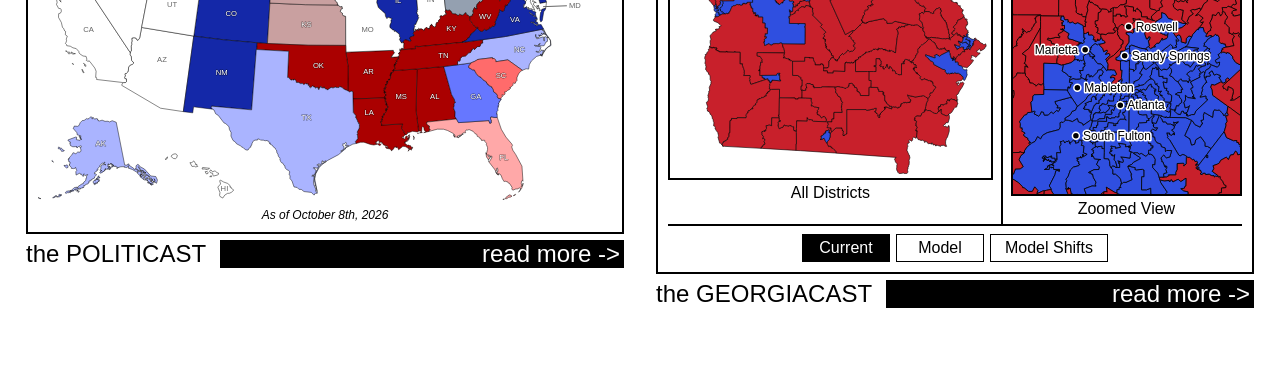
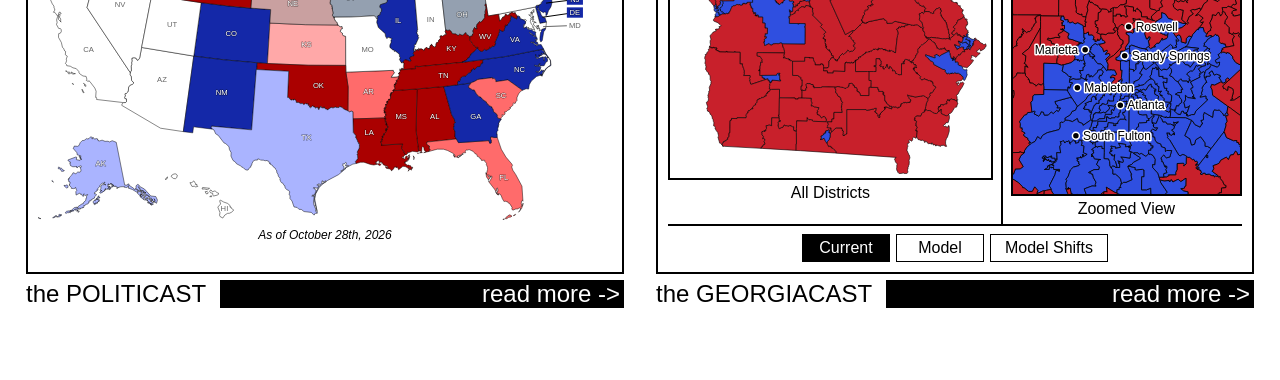
Before and after one commit to remember-alamo/alanramble, a plain HTML site: page index.html in a window 1280 px wide. Shown: the part 446-826 px from the top of the page. Drawn offline with Linux system fonts and the light colour scheme.

Commit message:
POLITICAST: rating updates, drop projected margins, align home widgets
- Senate: NC, MN, GA to Safe D; KS to Lean R; AR, FL to Likely R
- Governors: VT, GA to Tilt D; AZ to Likely D; NM to Safe D; KS, FL to Likely R
- As of October 28th, 2026
- Remove the projected margin from the tooltip and opinions page (color bar stays)
- "Opinion not provided for this contest." for races without a write-up
- Home page: stretch the POLITICAST box so both captions line up on desktop

Co-Authored-By: Claude Opus 5.5 <noreply@anthropic.com>

```diff
--- a/politicast/data.js
+++ b/politicast/data.js
@@ -3,7 +3,7 @@
 // Each race is keyed by two-letter state code:
 //   lean:       "D" or "R"                    which party you pick
 //   rating:     "safe" | "likely" | "lean" | "tilt"
-//   margin:     projected margin in points (positive number, shown as e.g. "R+9.0")
+//   margin:     projected margin in points (positive number; not shown on the site)
 //   candidates: [{ name, party }]             shown in the hover box
 //
 // The seat-count bar and map colors are computed from this file, so changing a race's
@@ -18,7 +18,7 @@
 //
 // !! The ratings, margins and holdover counts below are still PLACEHOLDERS, not real picks. !!
 window.POLITICAST_DATA = {
-  asOf: "October 8th, 2026",
+  asOf: "October 28th, 2026",
   year: 2026,
 
   senate: {
@@ -28,24 +28,24 @@ window.POLITICAST_DATA = {
     races: {
       AK: { lean: "D", rating: "lean",   margin: 3.0, candidates: [{ name: "Mary Peltola", party: "D" }, { name: "Dan Sullivan", party: "R" }] },
       AL: { lean: "R", rating: "safe",   margin: 24.0, candidates: [{ name: "Everett Wess", party: "D" }, { name: "Barry Moore", party: "R" }] },
-      AR: { lean: "R", rating: "safe",   margin: 22.0, candidates: [{ name: "Hallie Shoffner", party: "D" }, { name: "Tom Cotton", party: "R" }] },
+      AR: { lean: "R", rating: "likely", margin: 22.0, candidates: [{ name: "Hallie Shoffner", party: "D" }, { name: "Tom Cotton", party: "R" }] },
       CO: { lean: "D", rating: "safe",   margin: 15.0, candidates: [{ name: "John Hickenlooper", party: "D" }, { name: "Mark Baisley", party: "R" }] },
       DE: { lean: "D", rating: "safe",   margin: 20.0, candidates: [{ name: "Chris Coons", party: "D" }, { name: "Michael Katz", party: "R" }] },
-      FL: { lean: "R", rating: "lean",   margin: 5.0, candidates: [{ name: "Angie Nixon", party: "D" }, { name: "Ashley Moody", party: "R" }] },
-      GA: { lean: "D", rating: "likely", margin: 7.5, candidates: [{ name: "Jon Ossoff", party: "D" }, { name: "Mike Collins", party: "R" }] },
+      FL: { lean: "R", rating: "likely", margin: 5.0, candidates: [{ name: "Angie Nixon", party: "D" }, { name: "Ashley Moody", party: "R" }] },
+      GA: { lean: "D", rating: "safe",   margin: 7.5, candidates: [{ name: "Jon Ossoff", party: "D" }, { name: "Mike Collins", party: "R" }] },
       IA: { lean: "D", rating: "tilt",   margin: 0.3, candidates: [{ name: "Josh Turek", party: "D" }, { name: "Ashley Hinson", party: "R" }] },
       ID: { lean: "R", rating: "safe",   margin: 30.0, candidates: [{ name: "Jim Risch", party: "R" }, { name: "Todd Achilles", party: "I" }] },
       IL: { lean: "D", rating: "safe",   margin: 14.0, candidates: [{ name: "Juliana Stratton", party: "D" }, { name: "Don Tracy", party: "R" }] },
-      KS: { lean: "R", rating: "tilt",   margin: 1.0, candidates: [{ name: "Adam Hamilton", party: "D" }, { name: "Roger Marshall", party: "R" }] },
+      KS: { lean: "R", rating: "lean",   margin: 1.0, candidates: [{ name: "Adam Hamilton", party: "D" }, { name: "Roger Marshall", party: "R" }] },
       KY: { lean: "R", rating: "safe",   margin: 18.0, candidates: [{ name: "Charles Booker", party: "D" }, { name: "Andy Barr", party: "R" }] },
       LA: { lean: "R", rating: "safe",   margin: 20.0, candidates: [{ name: "Jamie Davis", party: "D" }, { name: "Julia Letlow", party: "R" }] },
       MA: { lean: "D", rating: "safe",   margin: 25.0, candidates: [{ name: "Ed Markey", party: "D" }, { name: "John Deaton", party: "R" }] },
       ME: { lean: "D", rating: "tilt",   margin: 0.5, candidates: [{ name: "Troy Jackson", party: "D" }, { name: "Susan Collins", party: "R" }] },
       MI: { lean: "D", rating: "tilt",   margin: 2.0, candidates: [{ name: "Abdul El-Sayed", party: "D" }, { name: "Mike Rogers", party: "R" }] },
-      MN: { lean: "D", rating: "likely", margin: 8.0, candidates: [{ name: "Peggy Flanagan", party: "D" }, { name: "Michele Tafoya", party: "R" }] },
+      MN: { lean: "D", rating: "safe",   margin: 8.0, candidates: [{ name: "Peggy Flanagan", party: "D" }, { name: "Michele Tafoya", party: "R" }] },
       MS: { lean: "R", rating: "safe",   margin: 17.0, candidates: [{ name: "Scott Colom", party: "D" }, { name: "Cindy Hyde-Smith", party: "R" }] },
       MT: { lean: "R", rating: "safe",   margin: 19.0, candidates: [{ name: "Alani Bankhead", party: "D" }, { name: "Kurt Alme", party: "R" }, { name: "Seth Bodnar", party: "I" }] },
-      NC: { lean: "D", rating: "lean",   margin: 3.0, candidates: [{ name: "Roy Cooper", party: "D" }, { name: "Michael Whatley", party: "R" }] },
+      NC: { lean: "D", rating: "safe",   margin: 3.0, candidates: [{ name: "Roy Cooper", party: "D" }, { name: "Michael Whatley", party: "R" }] },
       NE: { lean: "R", rating: "tilt",   margin: 1.0, candidates: [{ name: "Pete Ricketts", party: "R" }, { name: "Dan Osborn", party: "I" }] },
       NH: { lean: "D", rating: "likely", margin: 6.5, candidates: [{ name: "Chris Pappas", party: "D" }, { name: "John E. Sununu", party: "R" }] },
       NJ: { lean: "D", rating: "safe",   margin: 12.0, candidates: [{ name: "Cory Booker", party: "D" }, { name: "Justin Murphy", party: "R" }] },
@@ -74,17 +74,17 @@ window.POLITICAST_DATA = {
       AK: { lean: "D", rating: "lean",   margin: 4.0, candidates: [{ name: "Jonathan Kreiss-Tomkins", party: "D" }, { name: "Dave Bronson", party: "R" }, { name: "Treg Taylor", party: "R" }, { name: "Bernadette Wilson", party: "R" }] },
       AL: { lean: "R", rating: "safe",   margin: 25.0, candidates: [{ name: "Doug Jones", party: "D" }, { name: "Tommy Tuberville", party: "R" }] },
       AR: { lean: "R", rating: "safe",   margin: 24.0, candidates: [{ name: "Fredrick Love", party: "D" }, { name: "Sarah Huckabee Sanders", party: "R" }] },
-      AZ: { lean: "D", rating: "lean",   margin: 3.0, candidates: [{ name: "Katie Hobbs", party: "D" }, { name: "Andy Biggs", party: "R" }] },
+      AZ: { lean: "D", rating: "likely", margin: 3.0, candidates: [{ name: "Katie Hobbs", party: "D" }, { name: "Andy Biggs", party: "R" }] },
       CA: { lean: "D", rating: "safe",   margin: 20.0, candidates: [{ name: "Xavier Becerra", party: "D" }, { name: "Steve Hilton", party: "R" }] },
       CO: { lean: "D", rating: "safe",   margin: 14.0, candidates: [{ name: "Phil Weiser", party: "D" }, { name: "Victor Marx", party: "R" }] },
       CT: { lean: "D", rating: "likely", margin: 9.0, candidates: [{ name: "Ned Lamont", party: "D" }, { name: "Ryan Fazio", party: "R" }] },
-      FL: { lean: "R", rating: "lean",   margin: 5.0, candidates: [{ name: "David Jolly", party: "D" }, { name: "Byron Donalds", party: "R" }] },
-      GA: { lean: "R", rating: "tilt",   margin: 0.3, candidates: [{ name: "Keisha Lance Bottoms", party: "D" }, { name: "Rick Jackson", party: "R" }] },
+      FL: { lean: "R", rating: "likely", margin: 5.0, candidates: [{ name: "David Jolly", party: "D" }, { name: "Byron Donalds", party: "R" }] },
+      GA: { lean: "D", rating: "tilt",   margin: 0.3, candidates: [{ name: "Keisha Lance Bottoms", party: "D" }, { name: "Rick Jackson", party: "R" }] },
       HI: { lean: "D", rating: "safe",   margin: 25.0, candidates: [{ name: "Josh Green", party: "D" }, { name: "Gary Cordery", party: "R" }] },
       IA: { lean: "D", rating: "tilt",   margin: 1.5, candidates: [{ name: "Rob Sand", party: "D" }, { name: "Zach Lahn", party: "R" }] },
       ID: { lean: "R", rating: "safe",   margin: 30.0, candidates: [{ name: "Terri Pickens", party: "D" }, { name: "Brad Little", party: "R" }] },
       IL: { lean: "D", rating: "safe",   margin: 13.0, candidates: [{ name: "JB Pritzker", party: "D" }, { name: "Darren Bailey", party: "R" }] },
-      KS: { lean: "R", rating: "tilt",   margin: 1.0, candidates: [{ name: "Cindy Holscher", party: "D" }, { name: "Ty Masterson", party: "R" }] },
+      KS: { lean: "R", rating: "likely", margin: 1.0, candidates: [{ name: "Cindy Holscher", party: "D" }, { name: "Ty Masterson", party: "R" }] },
       MA: { lean: "D", rating: "safe",   margin: 24.0, candidates: [{ name: "Maura Healey", party: "D" }, { name: "Mike Minogue", party: "R" }] },
       MD: { lean: "D", rating: "safe",   margin: 22.0, candidates: [{ name: "Wes Moore", party: "D" }, { name: "Dan Cox", party: "R" }] },
       ME: { lean: "D", rating: "likely", margin: 4.0, candidates: [{ name: "Hannah Pingree", party: "D" }, { name: "Robert B. Charles", party: "R" }, { name: "Rick Bennett", party: "I" }] },
@@ -92,7 +92,7 @@ window.POLITICAST_DATA = {
       MN: { lean: "D", rating: "safe",   margin: 10.0, candidates: [{ name: "Amy Klobuchar", party: "D" }, { name: "Lisa Demuth", party: "R" }] },
       NE: { lean: "R", rating: "safe",   margin: 20.0, candidates: [{ name: "Lynne Walz", party: "D" }, { name: "Jim Pillen", party: "R" }] },
       NH: { lean: "R", rating: "likely", margin: 8.0, candidates: [{ name: "Cinde Warmington", party: "D" }, { name: "Kelly Ayotte", party: "R" }] },
-      NM: { lean: "D", rating: "likely", margin: 9.0, candidates: [{ name: "Deb Haaland", party: "D" }, { name: "Gregg Hull", party: "R" }] },
+      NM: { lean: "D", rating: "safe",   margin: 9.0, candidates: [{ name: "Deb Haaland", party: "D" }, { name: "Gregg Hull", party: "R" }] },
       NV: { lean: "D", rating: "lean",   margin: 2.0, candidates: [{ name: "Aaron Ford", party: "D" }, { name: "Joe Lombardo", party: "R" }] },
       NY: { lean: "D", rating: "likely", margin: 11.0, candidates: [{ name: "Kathy Hochul", party: "D" }, { name: "Bruce Blakeman", party: "R" }] },
       OH: { lean: "D", rating: "lean",   margin: 3.0, candidates: [{ name: "Amy Acton", party: "D" }, { name: "Vivek Ramaswamy", party: "R" }] },
@@ -104,7 +104,7 @@ window.POLITICAST_DATA = {
       SD: { lean: "R", rating: "safe",   margin: 28.0, candidates: [{ name: "Dan Ahlers", party: "D" }, { name: "Larry Rhoden", party: "R" }] },
       TN: { lean: "R", rating: "safe",   margin: 22.0, candidates: [{ name: "Jerri Green", party: "D" }, { name: "Marsha Blackburn", party: "R" }] },
       TX: { lean: "D", rating: "tilt",   margin: 0.5, candidates: [{ name: "Gina Hinojosa", party: "D" }, { name: "Greg Abbott", party: "R" }] },
-      VT: { lean: "R", rating: "lean",   margin: 5.0, candidates: [{ name: "Amanda Janoo", party: "D" }, { name: "Phil Scott", party: "R" }] },
+      VT: { lean: "D", rating: "tilt",   margin: 5.0, candidates: [{ name: "Amanda Janoo", party: "D" }, { name: "Phil Scott", party: "R" }] },
       WI: { lean: "D", rating: "lean",   margin: 3.0, candidates: [{ name: "David Crowley", party: "D" }, { name: "Tom Tiffany", party: "R" }] },
       WY: { lean: "R", rating: "safe",   margin: 35.0, candidates: [{ name: "Kenneth Casner", party: "D" }, { name: "Eric Barlow", party: "R" }] }
     }
--- a/politicast/opinions.js
+++ b/politicast/opinions.js
@@ -2,7 +2,7 @@
 //
 // HOW TO WRITE ONE
 //   Type between the backticks ( ` ` ) next to the state. Leave it empty (``) and the page shows
-//   "Opinion coming soon" for that race.
+//   "Opinion not provided for this contest." for that race.
 //   * A blank line starts a new paragraph. Single line breaks are treated as spaces, so it is fine
 //     to hard-wrap lines in your editor.
 //   * Apostrophes and "quotes" are fine. Avoid three things inside the backticks:
--- a/politicast/politicast.js
+++ b/politicast/politicast.js
@@ -65,10 +65,6 @@
     var race = contest && contest.races && contest.races[code];
     if (race && code === "DC" && !contest.presidential) return null;
     return race || null;
-  }
-
-  function margin(race) {
-    return race.lean + "+" + Number(race.margin).toFixed(1);
   }
 
   function describe(race) {
@@ -271,7 +267,7 @@
         if (ln.rect) ln.rect.setAttribute("class", race ? "pc-chip pc-" + race.lean.toLowerCase() + "-" + race.rating : "pc-chip");
         if (race) {
           p.setAttribute("tabindex", "0");
-          p.setAttribute("aria-label", STATES.paths[code].name + ": " + describe(race) + ", " + margin(race));
+          p.setAttribute("aria-label", STATES.paths[code].name + ": " + describe(race));
         } else {
           p.removeAttribute("tabindex");
           p.setAttribute("aria-label", STATES.paths[code].name + ": no race");
@@ -305,7 +301,6 @@
         list.appendChild(h("li", null, c.name + " (" + c.party + ")"));
       });
       tip.appendChild(list);
-      tip.appendChild(h("div", "pc-tip-margin", "Projected margin: " + margin(r)));
     }
 
     function placeTip(clientX, clientY) {
@@ -495,7 +490,7 @@
       var rating = h("p", "pc-op-rating");
       rating.appendChild(document.createTextNode("POLITICAST Rating: "));
       rating.appendChild(h("span", "pc-op-level pc-" + lean, describe(race)));
-      rating.appendChild(h("span", "pc-op-margin pc-" + lean, "+" + Number(race.margin).toFixed(1) + "%"));
+      rating.appendChild(h("span", "pc-op-margin pc-" + lean));
       opMain.appendChild(rating);
 
       opMain.appendChild(h("h4", "pc-op-heading", "THE OPINION:"));
@@ -504,7 +499,7 @@
           opMain.appendChild(h("p", "pc-op-text", para.replace(/\s*\n\s*/g, " ").trim()));
         });
       } else {
-        opMain.appendChild(h("p", "pc-op-text pc-op-soon", "Opinion coming soon."));
+        opMain.appendChild(h("p", "pc-op-text pc-op-soon", "Opinion not provided for this contest."));
       }
     }
 
--- a/style.css
+++ b/style.css
@@ -149,7 +149,19 @@ body {
     display: grid;
     grid-template-columns: repeat(2, minmax(0, 1fr));
     gap: 32px;
-    align-items: start;
+  }
+
+  /* boxes grow to the taller one so the captions line up; content stays centered */
+  .features .feature {
+    display: flex;
+    flex-direction: column;
+  }
+
+  .features .box {
+    flex: 1;
+    display: flex;
+    flex-direction: column;
+    justify-content: center;
   }
 }
 
```
Also changed, not shown: politicast/politicast.css (+3 -5 lines).
